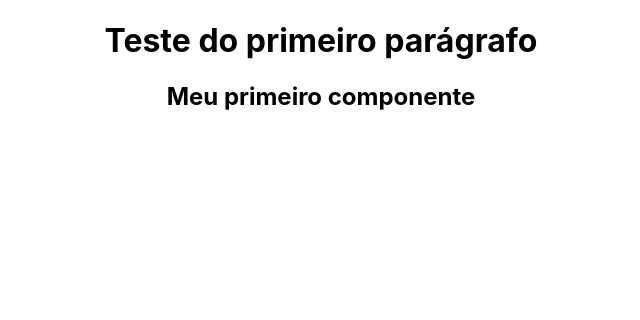
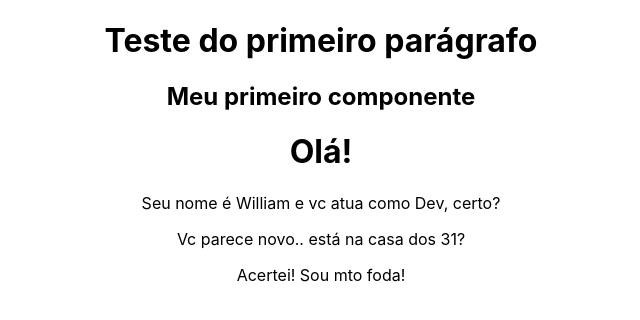
Before and after one commit to WillRadi/react_udemy, a React (Create React App) app in the folder 02_FUNDAMENTOS/fundamentos/: page / in a window 1280 px wide. Shown: the top 320 px of the page, without its empty margins (319-959 px from the left). Built offline with nearby package versions, Linux system fonts and the light colour scheme.

Commit message:
Feat: testando template expressions

```diff
--- a/02_FUNDAMENTOS/fundamentos/src/App.js
+++ b/02_FUNDAMENTOS/fundamentos/src/App.js
@@ -1,5 +1,6 @@
 // components
 import FirstComponent from './components/firstComponent'
+import TemplateExpressions from './components/templateExpressions'
 
 // style
 import './App.css';
@@ -9,6 +10,7 @@ function App() {
     <div className="App">
       <h1>Teste do primeiro parágrafo</h1>
       <FirstComponent />
+      <TemplateExpressions />
     </div>
   );
 }
--- /dev/null
+++ b/02_FUNDAMENTOS/fundamentos/src/components/templateExpressions.js
@@ -0,0 +1,18 @@
+const TemplateExpressions = () => {
+  const name = 'William'
+  const data = {
+    job: 'Dev',
+    age: 31
+  }
+
+  return(
+    <div>
+      <h1>Olá!</h1>
+      <p>Seu nome é {name} e vc atua como {data.job}, certo?</p>
+      <p>Vc parece novo.. está na casa dos {data.age}?</p>
+      <p>Acertei! Sou mto foda!</p>
+    </div>
+  )
+}
+
+export default TemplateExpressions
```
